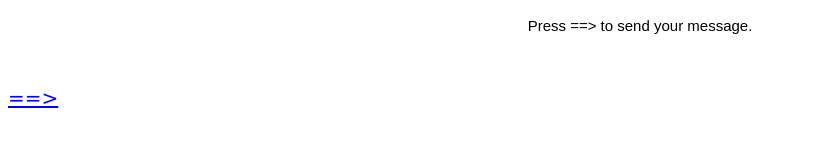
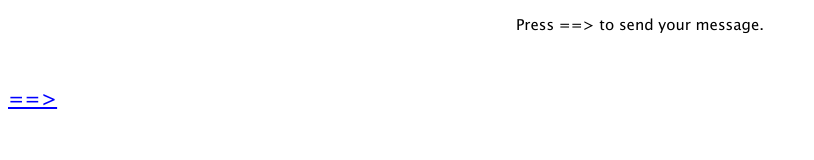
Before and after one commit to lifevoid/eternalRecurrence, a plain HTML site: page index.html in a window 1280 px wide. Shown: the full height of the page, 0-814 px from the left. Drawn offline with nearby package versions, Linux system fonts and the light colour scheme.

Commit message:
Update main.css

```diff
--- a/main.css
+++ b/main.css
@@ -1,5 +1,5 @@
 @font-face {
-    font-family: lucida-grande, sans-serif;
+    font-family: lucida-grande;
     src: url(LucidaGrande.woff);
 }
 
@@ -9,13 +9,13 @@
 }
 
 @font-face {
-    font-family: verdana, sans-serif;
+    font-family: verdana;
     src: url(Verdana.woff);
 }
 
 p {
     font-size: 15px;
-    font-family: lucida-grande, sans-serif;
+    font-family: lucida-grande;
     line-height: 1.5;
 }
 
@@ -37,13 +37,13 @@ p {
 }
 
 .arrow {
-    font-family: verdana, sans-serif;
+    font-family: verdana;
     color: blue;
     font-size: 20px;
 }
 
 #send {
-    font-family: verdana, sans-serif;
+    font-family: verdana;
     color: blue;
     font-size: 20px;
     text-decoration: underline;
```
